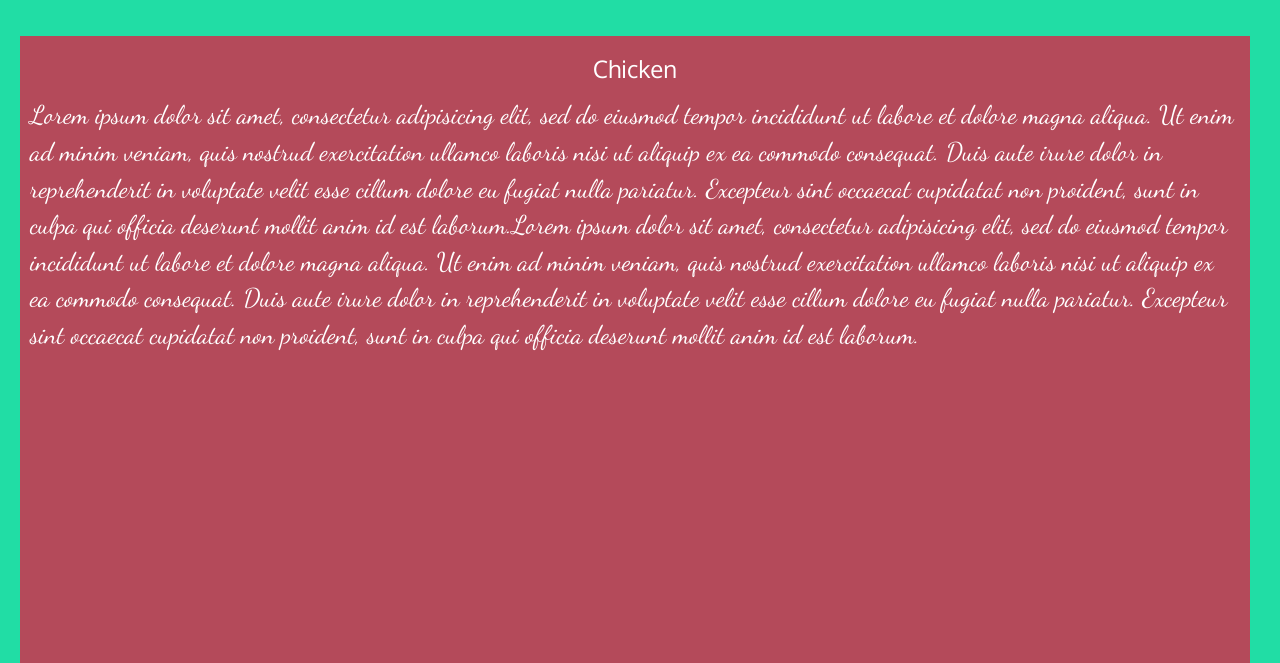
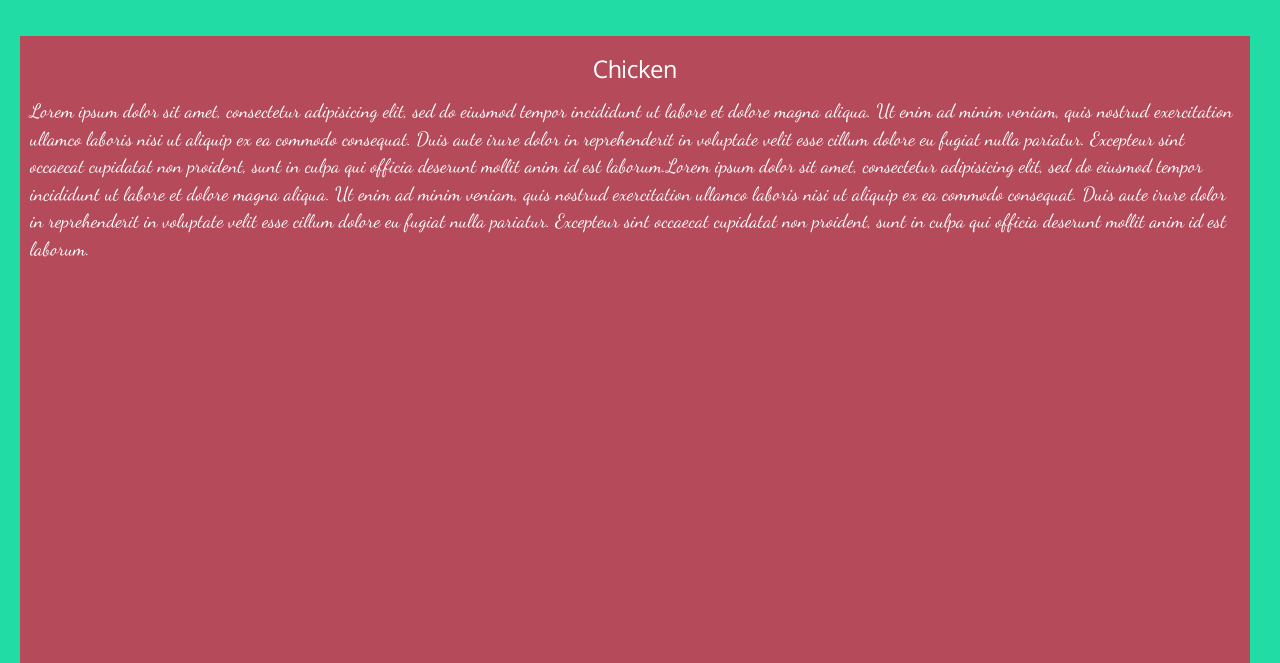
Before and after one commit to megajc/gggg, a plain HTML site: page module3-sol/index.html in a window 1280 px wide. Shown: the part 137-800 px from the top of the page. Drawn offline with Linux system fonts and the light colour scheme; a script that the page names is missing.

Commit message:
Update styles.css

```diff
--- a/module3-sol/css/styles.css
+++ b/module3-sol/css/styles.css
@@ -1,5 +1,5 @@
 body {
-  font-size: 2vw;
+  font-size: 1.5vw;
   color: #fff;
   background-color: #21DDA5FF;
   font-family: 'Oxygen', sans-serif;
```
